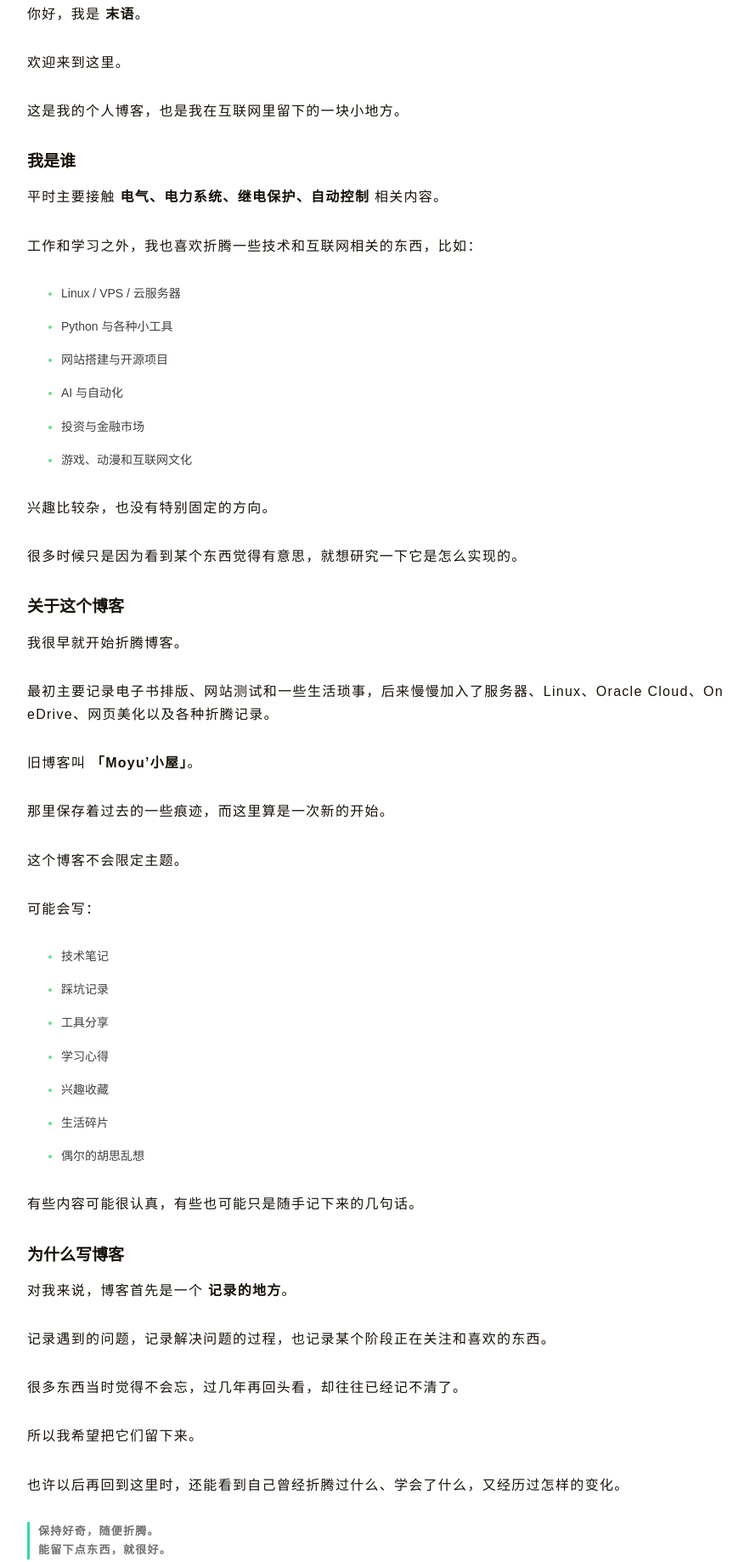
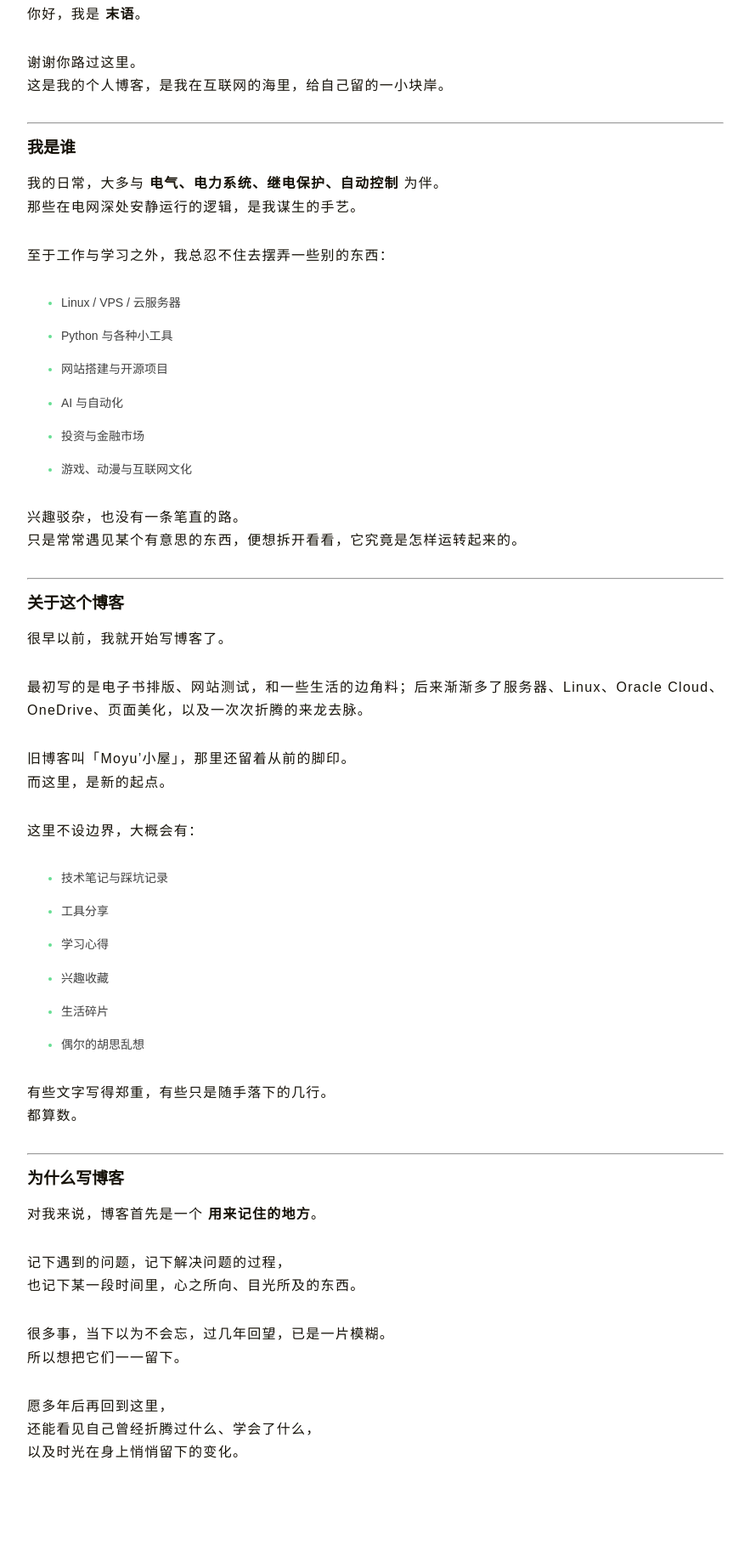
Before and after one commit to ltd0106/ltd0106.github.io, a plain HTML site: page post/about/index.html in a window 1280 px wide. Shown: the part 290-2128 px from the top of the page at 85% size, without its empty margins (198-1081 px from the left). Drawn offline with Linux system fonts and the light colour scheme.

Commit message:
Deployed by Gridea Pro: 2026-11-05 07:11:20

```diff
--- a/post/about/index.html
+++ b/post/about/index.html
@@ -249,12 +249,12 @@
 
 
 
-<meta name="description" content="关于 你好，我是 末语。 欢迎来到这里。 这是我的个人博客，也是我在互联网里留下的一块小地方。 我是谁 平时主要接触 电气、电力系统、继电保护、自动控制 相关内容。 工作和学习之外，我也喜欢折腾一些技术和互联网相关的东西，比如： Linux / VPS / 云服务器 Python 与各种小工具 网站搭建与开源项目 AI 与自动化 投资与金&amp;hellip;">
+<meta name="description" content="关于 你好，我是 末语。 谢谢你路过这里。 这是我的个人博客，是我在互联网的海里，给自己留的一小块岸。 我是谁 我的日常，大多与 电气、电力系统、继电保护、自动控制 为伴。 那些在电网深处安静运行的逻辑，是我谋生的手艺。 至于工作与学习之外，我总忍不住去摆弄一些别的东西： Linux / VPS / 云服务器 Python 与各种小工具 &amp;hellip;">
 <link rel="canonical" href="https://ireader.eu.org/post/about/">
-<script type="application/ld+json">{"@context":"https://schema.org","@type":"BlogPosting","headline":"About","url":"https://ireader.eu.org/post/about/","description":"关于 你好，我是 末语。 欢迎来到这里。 这是我的个人博客，也是我在互联网里留下的一块小地方。 我是谁 平时主要接触 电气、电力系统、继电保护、自动控制 相关内容。 工作和学习之外，我也喜欢折腾一些技术和互联网相关的东西，比如： Linux / VPS / 云服务器 Python 与各种小工具 网站搭建与开源项目 AI 与自动化 投资与金\u0026hellip;","datePublished":"2026-10-19T02:11:48+08:00","dateModified":"2026-10-19T02:11:48+08:00","author":{"@type":"Person","name":"云深未语"},"publisher":{"@type":"Organization","logo":{"@type":"ImageObject","url":"/images/avatar.png"},"name":"云深未语"}}</script>
+<script type="application/ld+json">{"@context":"https://schema.org","@type":"BlogPosting","headline":"About","url":"https://ireader.eu.org/post/about/","description":"关于 你好，我是 末语。 谢谢你路过这里。 这是我的个人博客，是我在互联网的海里，给自己留的一小块岸。 我是谁 我的日常，大多与 电气、电力系统、继电保护、自动控制 为伴。 那些在电网深处安静运行的逻辑，是我谋生的手艺。 至于工作与学习之外，我总忍不住去摆弄一些别的东西： Linux / VPS / 云服务器 Python 与各种小工具 \u0026hellip;","datePublished":"2026-10-19T02:11:48+08:00","dateModified":"2026-11-05T07:11:17+08:00","author":{"@type":"Person","name":"云深未语"},"publisher":{"@type":"Organization","logo":{"@type":"ImageObject","url":"/images/avatar.png"},"name":"云深未语"}}</script>
 <script type="application/ld+json">{"@context":"https://schema.org","@type":"BreadcrumbList","itemListElement":[{"@type":"ListItem","item":"https://ireader.eu.org","name":"云深未语","position":1},{"@type":"ListItem","item":"https://ireader.eu.org/post/about/","name":"About","position":2}]}</script>
 <meta property="og:title" content="About">
-<meta property="og:description" content="关于 你好，我是 末语。 欢迎来到这里。 这是我的个人博客，也是我在互联网里留下的一块小地方。 我是谁 平时主要接触 电气、电力系统、继电保护、自动控制 相关内容。 工作和学习之外，我也喜欢折腾一些技术和互联网相关的东西，比如： Linux / VPS / 云服务器 Python 与各种小工具 网站搭建与开源项目 AI 与自动化 投资与金&amp;hellip;">
+<meta property="og:description" content="关于 你好，我是 末语。 谢谢你路过这里。 这是我的个人博客，是我在互联网的海里，给自己留的一小块岸。 我是谁 我的日常，大多与 电气、电力系统、继电保护、自动控制 为伴。 那些在电网深处安静运行的逻辑，是我谋生的手艺。 至于工作与学习之外，我总忍不住去摆弄一些别的东西： Linux / VPS / 云服务器 Python 与各种小工具 &amp;hellip;">
 <meta property="og:url" content="https://ireader.eu.org/post/about/">
 <meta property="og:type" content="article">
 <meta property="og:site_name" content="云深未语">
@@ -262,7 +262,7 @@
 <meta name="twitter:card" content="summary_large_image">
 <meta name="twitter:url" content="https://ireader.eu.org/post/about/">
 <meta name="twitter:title" content="About">
-<meta name="twitter:description" content="关于 你好，我是 末语。 欢迎来到这里。 这是我的个人博客，也是我在互联网里留下的一块小地方。 我是谁 平时主要接触 电气、电力系统、继电保护、自动控制 相关内容。 工作和学习之外，我也喜欢折腾一些技术和互联网相关的东西，比如： Linux / VPS / 云服务器 Python 与各种小工具 网站搭建与开源项目 AI 与自动化 投资与金&amp;hellip;">
+<meta name="twitter:description" content="关于 你好，我是 末语。 谢谢你路过这里。 这是我的个人博客，是我在互联网的海里，给自己留的一小块岸。 我是谁 我的日常，大多与 电气、电力系统、继电保护、自动控制 为伴。 那些在电网深处安静运行的逻辑，是我谋生的手艺。 至于工作与学习之外，我总忍不住去摆弄一些别的东西： Linux / VPS / 云服务器 Python 与各种小工具 &amp;hellip;">
 <meta name="twitter:image" content="/images/avatar.png">
 </head>
 
@@ -338,48 +338,50 @@
                 <div class="mod-post__entry wzulli">
                     <h1 id="heading">关于</h1>
 <p>你好，我是 <strong>末语</strong>。</p>
-<p>欢迎来到这里。</p>
-<p>这是我的个人博客，也是我在互联网里留下的一块小地方。</p>
+<p>谢谢你路过这里。<br />
+这是我的个人博客，是我在互联网的海里，给自己留的一小块岸。</p>
+<hr />
 <h2 id="heading-1">我是谁</h2>
-<p>平时主要接触 <strong>电气、电力系统、继电保护、自动控制</strong> 相关内容。</p>
-<p>工作和学习之外，我也喜欢折腾一些技术和互联网相关的东西，比如：</p>
+<p>我的日常，大多与 <strong>电气、电力系统、继电保护、自动控制</strong> 为伴。<br />
+那些在电网深处安静运行的逻辑，是我谋生的手艺。</p>
+<p>至于工作与学习之外，我总忍不住去摆弄一些别的东西：</p>
 <ul>
 <li>Linux / VPS / 云服务器</li>
 <li>Python 与各种小工具</li>
 <li>网站搭建与开源项目</li>
 <li>AI 与自动化</li>
 <li>投资与金融市场</li>
-<li>游戏、动漫和互联网文化</li>
+<li>游戏、动漫与互联网文化</li>
 </ul>
-<p>兴趣比较杂，也没有特别固定的方向。</p>
-<p>很多时候只是因为看到某个东西觉得有意思，就想研究一下它是怎么实现的。</p>
+<p>兴趣驳杂，也没有一条笔直的路。<br />
+只是常常遇见某个有意思的东西，便想拆开看看，它究竟是怎样运转起来的。</p>
+<hr />
 <h2 id="heading-2">关于这个博客</h2>
-<p>我很早就开始折腾博客。</p>
-<p>最初主要记录电子书排版、网站测试和一些生活琐事，后来慢慢加入了服务器、Linux、Oracle Cloud、OneDrive、网页美化以及各种折腾记录。</p>
-<p>旧博客叫 <strong>「Moyu&rsquo;小屋」</strong>。</p>
-<p>那里保存着过去的一些痕迹，而这里算是一次新的开始。</p>
-<p>这个博客不会限定主题。</p>
-<p>可能会写：</p>
+<p>很早以前，我就开始写博客了。</p>
+<p>最初写的是电子书排版、网站测试，和一些生活的边角料；后来渐渐多了服务器、Linux、Oracle Cloud、OneDrive、页面美化，以及一次次折腾的来龙去脉。</p>
+<p>旧博客叫「Moyu&rsquo;小屋」，那里还留着从前的脚印。<br />
+而这里，是新的起点。</p>
+<p>这里不设边界，大概会有：</p>
 <ul>
-<li>技术笔记</li>
-<li>踩坑记录</li>
+<li>技术笔记与踩坑记录</li>
 <li>工具分享</li>
 <li>学习心得</li>
 <li>兴趣收藏</li>
 <li>生活碎片</li>
 <li>偶尔的胡思乱想</li>
 </ul>
-<p>有些内容可能很认真，有些也可能只是随手记下来的几句话。</p>
+<p>有些文字写得郑重，有些只是随手落下的几行。<br />
+都算数。</p>
+<hr />
 <h2 id="heading-3">为什么写博客</h2>
-<p>对我来说，博客首先是一个 <strong>记录的地方</strong>。</p>
-<p>记录遇到的问题，记录解决问题的过程，也记录某个阶段正在关注和喜欢的东西。</p>
-<p>很多东西当时觉得不会忘，过几年再回头看，却往往已经记不清了。</p>
-<p>所以我希望把它们留下来。</p>
-<p>也许以后再回到这里时，还能看到自己曾经折腾过什么、学会了什么，又经历过怎样的变化。</p>
-<blockquote>
-<p><strong>保持好奇，随便折腾。</strong><br />
-<strong>能留下点东西，就很好。</strong></p>
-</blockquote>
+<p>对我来说，博客首先是一个 <strong>用来记住的地方</strong>。</p>
+<p>记下遇到的问题，记下解决问题的过程，<br />
+也记下某一段时间里，心之所向、目光所及的东西。</p>
+<p>很多事，当下以为不会忘，过几年回望，已是一片模糊。<br />
+所以想把它们一一留下。</p>
+<p>愿多年后再回到这里，<br />
+还能看见自己曾经折腾过什么、学会了什么，<br />
+以及时光在身上悄悄留下的变化。</p>
 
                 </div>
 
```
Also changed, not shown: api/search.json (+1 -1 lines), feed.xml (+7 -7 lines), index.html (+1 -1 lines), sitemap.xml (+10 -10 lines).
